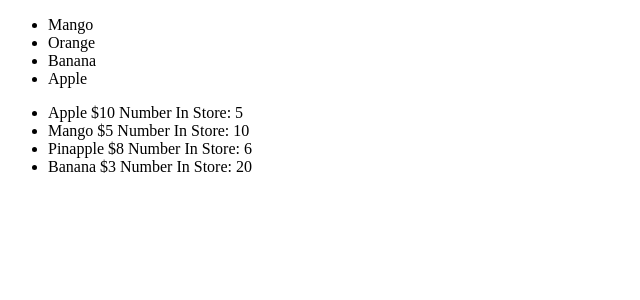
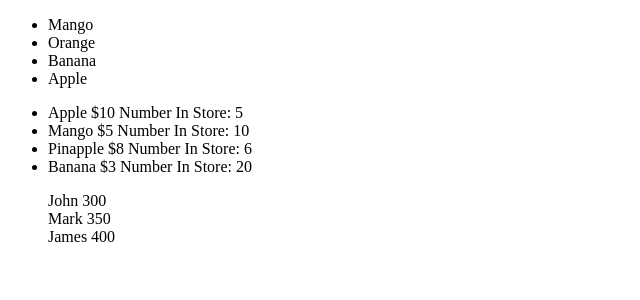
Before and after one commit to ColinAdo/learning-react, a React (Vite) app: page / in a window 1280 px wide. Shown: the top 300 px of the page, without its empty margins (0-640 px from the left). Built offline with nearby package versions, Linux system fonts and the light colour scheme.

Commit message:
Add passing component in a loop

```diff
--- a/src/App.jsx
+++ b/src/App.jsx
@@ -1,5 +1,6 @@
 import Fruits from './components/Fruits';
 import Store from './components/Store';
+import Students from './components/Students';
 
 function App() {
 
@@ -7,6 +8,7 @@ function App() {
     <div className="App">
       <Fruits />
       <Store />
+      <Students />
     </div>
   )
 }
--- /dev/null
+++ b/src/components/Student.jsx
@@ -0,0 +1,3 @@
+export default function Student({name, marks}) {
+    return <div>{name} {marks}</div>;
+}
--- /dev/null
+++ b/src/components/Students.jsx
@@ -0,0 +1,25 @@
+import Student from './Student'
+export default function Students() {
+    const students = [
+        {
+            name: 'John',
+            marks: 300
+        },
+        {
+            name: 'Mark',
+            marks: 350
+        },
+        {
+            name: 'James',
+            marks: 400
+        },
+    ]
+
+    return (
+            <ul>
+                {students.map(student => (
+                    <Student key={student.name} name={student.name} marks={student.marks} />
+                ))}
+            </ul>
+    )
+}
```
